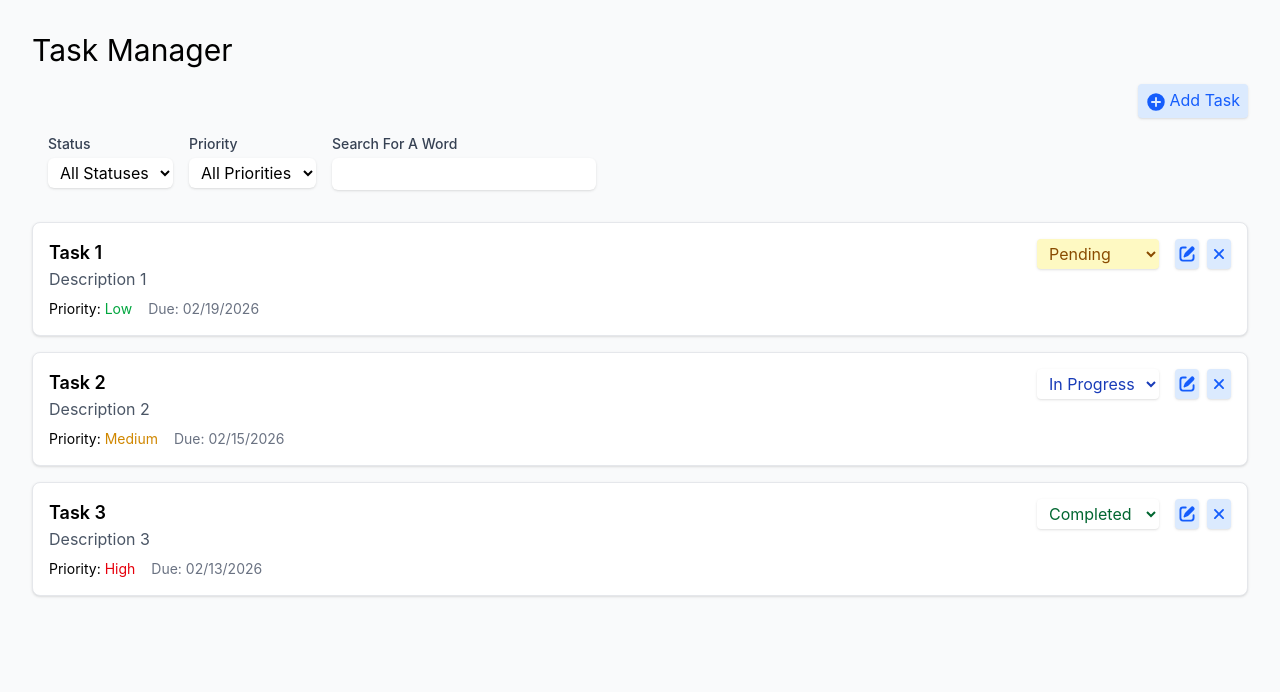
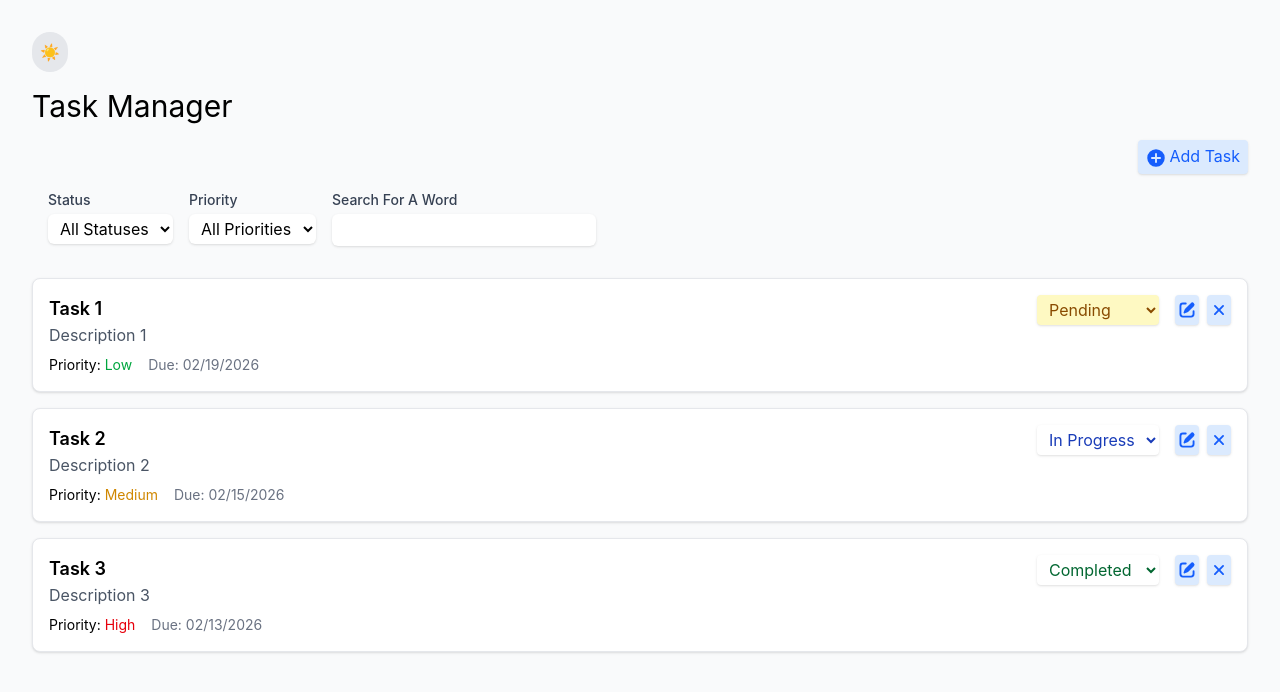
Before and after one commit to shanosha/mod-9-sba, a React (Vite) app: page / in a window 1280 px wide. Shown: the top 692 px of the page. Built offline with nearby package versions, Linux system fonts and the light colour scheme.

Commit message:
feature/added light and darkmode toggle and configured Tailwind to support it

```diff
--- a/src/components/Dashboard/Dashboard.tsx
+++ b/src/components/Dashboard/Dashboard.tsx
@@ -4,6 +4,7 @@ import { TaskList } from "../TaskList/TaskList";
 import { TaskForm } from "../TaskForm/TaskForm";
 import { PlusCircleIcon } from "@heroicons/react/16/solid";
 import { loadData } from "../../utils/taskUtils";
+import ThemeToggle from "../ThemeToggle/ThemeToggle";
 
 const storedTasks = loadData();
 
@@ -91,6 +92,7 @@ function Dashboard() {
 
     return (
         <div className='m-8'>
+            <ThemeToggle />
             <h1 className='text-3xl my-4'>Task Manager</h1>
 
             {!showForm && (
--- /dev/null
+++ b/src/components/ThemeToggle/ThemeToggle.tsx
@@ -0,0 +1,26 @@
+import React, { useState, useEffect } from 'react';
+
+const ThemeToggle = () => {
+  const [theme, setTheme] = useState(localStorage.getItem('theme') || 'light');
+
+  useEffect(() => {
+    if (theme === 'dark') {
+      document.documentElement.classList.add('dark');
+    } else {
+      document.documentElement.classList.remove('dark');
+    }
+    localStorage.setItem('theme', theme);
+  }, [theme]);
+
+  return (
+    <button
+        aria-label='Toggle Light and Dark Mode'
+        onClick={() => setTheme(theme === 'dark' ? 'light' : 'dark')}
+        className="p-2 rounded-full bg-gray-200 dark:bg-gray-700 text-gray-800 dark:text-gray-200"
+    >
+        {theme === 'dark' ? '🌙' : '☀️'}
+    </button>
+  );
+};
+
+export default ThemeToggle;
--- a/src/index.css
+++ b/src/index.css
@@ -1 +1,2 @@
 @import "tailwindcss";
+@custom-variant dark (&:where(.dark, .dark *));
```
